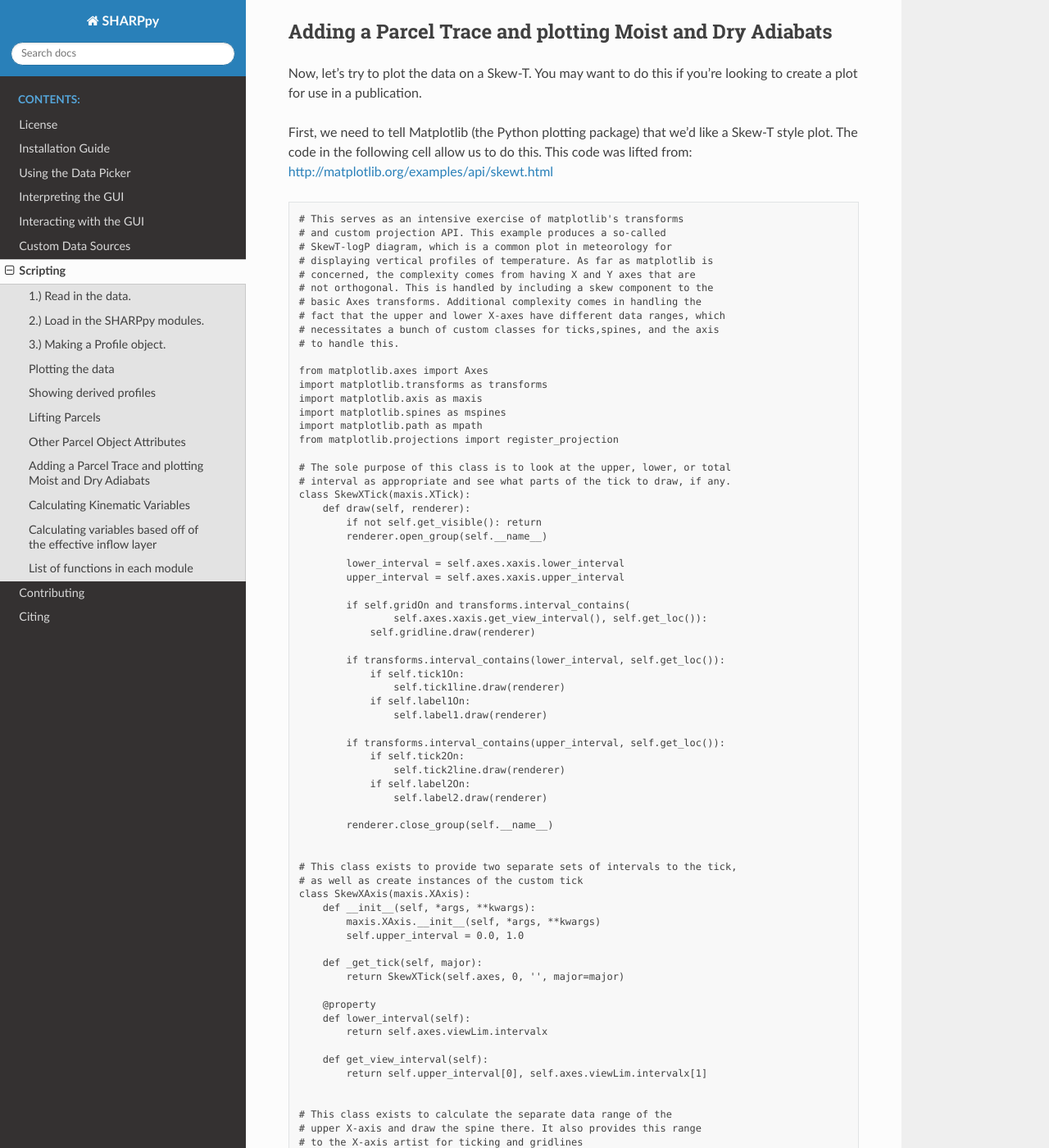
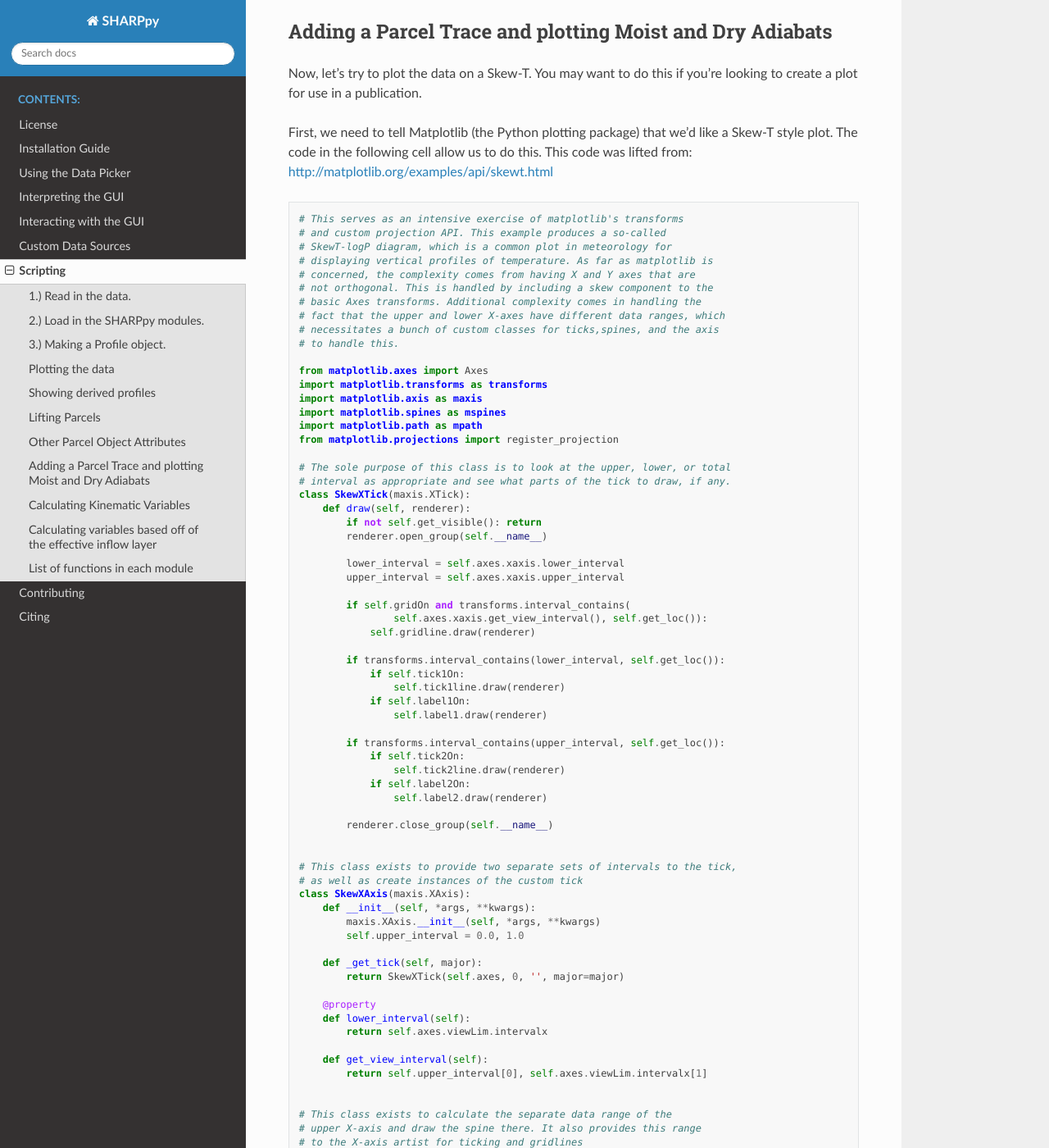
Before and after one commit to sharppy/SHARPpy, a Sphinx documentation site: the page built from docs/source/scripting.rst, in a window 1280 px wide and 1400 px high, scrolled down 9106 px. Shown: the whole window at 82% size. Built offline with Sphinx 7.4.7 and the Read the Docs theme 2.0.0, drawn with Linux system fonts in a browser that asks for light colours; pages that are not in the unit, such as notebooks, are missing from menus; some of the changed text lies outside the part shown.

```diff
--- a/docs/source/scripting.rst
+++ b/docs/source/scripting.rst
@@ -19,7 +19,7 @@
 to mimic the data format shown in the 14061619.OAX file found in this
 directory. Missing values must be -9999.
 
-.. code:: ipython2
+.. code:: python
 
     import matplotlib as pyplot.plt
     spc_file = open('14061619.OAX', 'r').read()
@@ -47,7 +47,7 @@
 
 Below is the code to load in these modules:
 
-.. code:: ipython2
+.. code:: python
 
     import sharppy
     import sharppy.sharptab.profile as profile
@@ -88,7 +88,7 @@
 computed in the SHARPpy GUI. If you are only wanting to compute a few
 indices, you probably don't want to do that.
 
-.. code:: ipython2
+.. code:: python
 
     import numpy as np
     from StringIO import StringIO
@@ -157,7 +157,7 @@
 will be denoted by "--" instead of -9999. This is a consquence of the
 data being read in by the Profile object framework.
 
-.. code:: ipython2
+.. code:: python
 
     for i in range(len(prof.hght)):
         print prof.pres[i], prof.hght[i], prof.tmpc[i], prof.dwpc[i], prof.wdir[i], prof.wdir[i]
@@ -324,7 +324,7 @@
 Plotting the data
 ~~~~~~~~~~~~~~~~~~
 
-.. code:: ipython2
+.. code:: python
 
     import matplotlib.pyplot as plt
     plt.plot(prof.tmpc, prof.hght, 'r-')
@@ -347,7 +347,7 @@
 In the example data provided, the profile can be converted to and from
 AGL from MSL:
 
-.. code:: ipython2
+.. code:: python
 
     msl_hght = prof.hght[prof.sfc] # Grab the surface height value
     print "SURFACE HEIGHT (m MSL):",msl_hght
@@ -371,7 +371,7 @@
 and Wet-Bulb when they are constructed. These profiles are accessible to
 the user too.
 
-.. code:: ipython2
+.. code:: python
 
     plt.plot(thermo.ktoc(prof.thetae), prof.hght, 'r-', label='Theta-E')
     plt.plot(prof.wetbulb, prof.hght, 'c-', label='Wetbulb')
@@ -401,7 +401,7 @@
 profile contains missing data, parcelx() will disregard using the
 virtual temperature correction.
 
-.. code:: ipython2
+.. code:: python
 
     sfcpcl = params.parcelx( prof, flag=1 ) # Surface Parcel
     fcstpcl = params.parcelx( prof, flag=2 ) # Forecast Parcel
@@ -412,7 +412,7 @@
 extract information about the parcel such as CAPE, CIN, LFC height, LCL
 height, EL height, etc.  We will do this for the Most Unstable parcel ``mupcl``.
 
-.. code:: ipython2
+.. code:: python
 
     print "Most-Unstable CAPE:", mupcl.bplus # J/kg
     print "Most-Unstable CIN:", mupcl.bminus # J/kg
@@ -499,7 +499,7 @@
 to do this. This code was lifted from:
 http://matplotlib.org/examples/api/skewt.html
 
-.. code:: ipython2
+.. code:: python
 
     # This serves as an intensive exercise of matplotlib's transforms
     # and custom projection API. This example produces a so-called
@@ -645,7 +645,7 @@
 OAX sounding data on the Skew-T along with the Most-Unstable parcel
 trace. Let's also include dry adiabats and moist adiabats for the user.
 
-.. code:: ipython2
+.. code:: python
 
     # Select the Most-Unstable parcel (this can be changed)
     pcl = mupcl
@@ -730,7 +730,7 @@
 
 5.) 0-3 Storm Relative Helicity
 
-.. code:: ipython2
+.. code:: python
 
     # Find the pressure values that correspond to the surface, 1 km, 3 km and 6 km levels.
     sfc = prof.pres[prof.sfc]
@@ -784,7 +784,7 @@
 how to compute variables that require the effective inflow layer in
 order to calculate them:
 
-.. code:: ipython2
+.. code:: python
 
     # Let's calculate the effective inflow layer and print out the heights of the top
     # and bottom of the layer.  We'll have to convert it from m MSL to m AGL.
@@ -847,7 +847,7 @@
 Running the code below will print out all of the functions and objects
 included within each SHARPpy module.
 
-.. code:: ipython2
+.. code:: python
 
     print "Functions within params.py:"
     for key in params.__all__:
```
